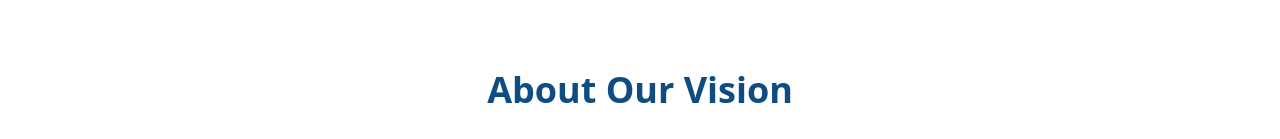
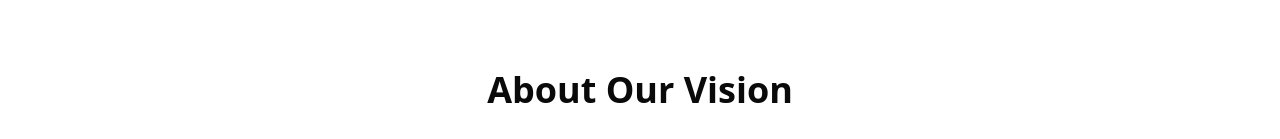
Before and after one commit to sgedney/v0-test2, a Next.js app: page / in a window 1280 px wide. Shown: the part 810-949 px from the top of the page. Built offline with nearby package versions, Linux system fonts and the light colour scheme.

Commit message:
Update tailwind.config.ts

```diff
--- a/tailwind.config.ts
+++ b/tailwind.config.ts
@@ -14,31 +14,31 @@ export default {
   			foreground: 'hsl(var(--foreground))',
   			card: {
   				DEFAULT: 'hsl(var(--card))',
-          foreground: 'hsl(var(--card-foreground))',
+  				foreground: 'hsl(var(--card-foreground))'
   			},
   			popover: {
   				DEFAULT: 'hsl(var(--popover))',
-          foreground: 'hsl(var(--popover-foreground))',
+  				foreground: 'hsl(var(--popover-foreground))'
   			},
   			primary: {
   				DEFAULT: 'hsl(var(--primary))',
-          foreground: 'hsl(var(--primary-foreground))',
+  				foreground: 'hsl(var(--primary-foreground))'
   			},
   			secondary: {
   				DEFAULT: 'hsl(var(--secondary))',
-          foreground: 'hsl(var(--secondary-foreground))',
+  				foreground: 'hsl(var(--secondary-foreground))'
   			},
   			muted: {
   				DEFAULT: 'hsl(var(--muted))',
-          foreground: 'hsl(var(--muted-foreground))',
+  				foreground: 'hsl(var(--muted-foreground))'
   			},
   			accent: {
   				DEFAULT: 'hsl(var(--accent))',
-          foreground: 'hsl(var(--accent-foreground))',
+  				foreground: 'hsl(var(--accent-foreground))'
   			},
   			destructive: {
   				DEFAULT: 'hsl(var(--destructive))',
-          foreground: 'hsl(var(--destructive-foreground))',
+  				foreground: 'hsl(var(--destructive-foreground))'
   			},
   			border: 'hsl(var(--border))',
   			input: 'hsl(var(--input))',
@@ -48,16 +48,15 @@ export default {
   				'2': 'hsl(var(--chart-2))',
   				'3': 'hsl(var(--chart-3))',
   				'4': 'hsl(var(--chart-4))',
-          '5': 'hsl(var(--chart-5))',
-        },
-        'classic-blue': '#0f4c81', // Add this line
+  				'5': 'hsl(var(--chart-5))'
+  			}
   		},
   		borderRadius: {
   			lg: 'var(--radius)',
   			md: 'calc(var(--radius) - 2px)',
-        sm: 'calc(var(--radius) - 4px)',
-      },
-    },
+  			sm: 'calc(var(--radius) - 4px)'
+  		}
+  	}
   },
   plugins: [require("tailwindcss-animate")],
 } satisfies Config;
```
Lines whose indentation alone changed are shown as unchanged.
